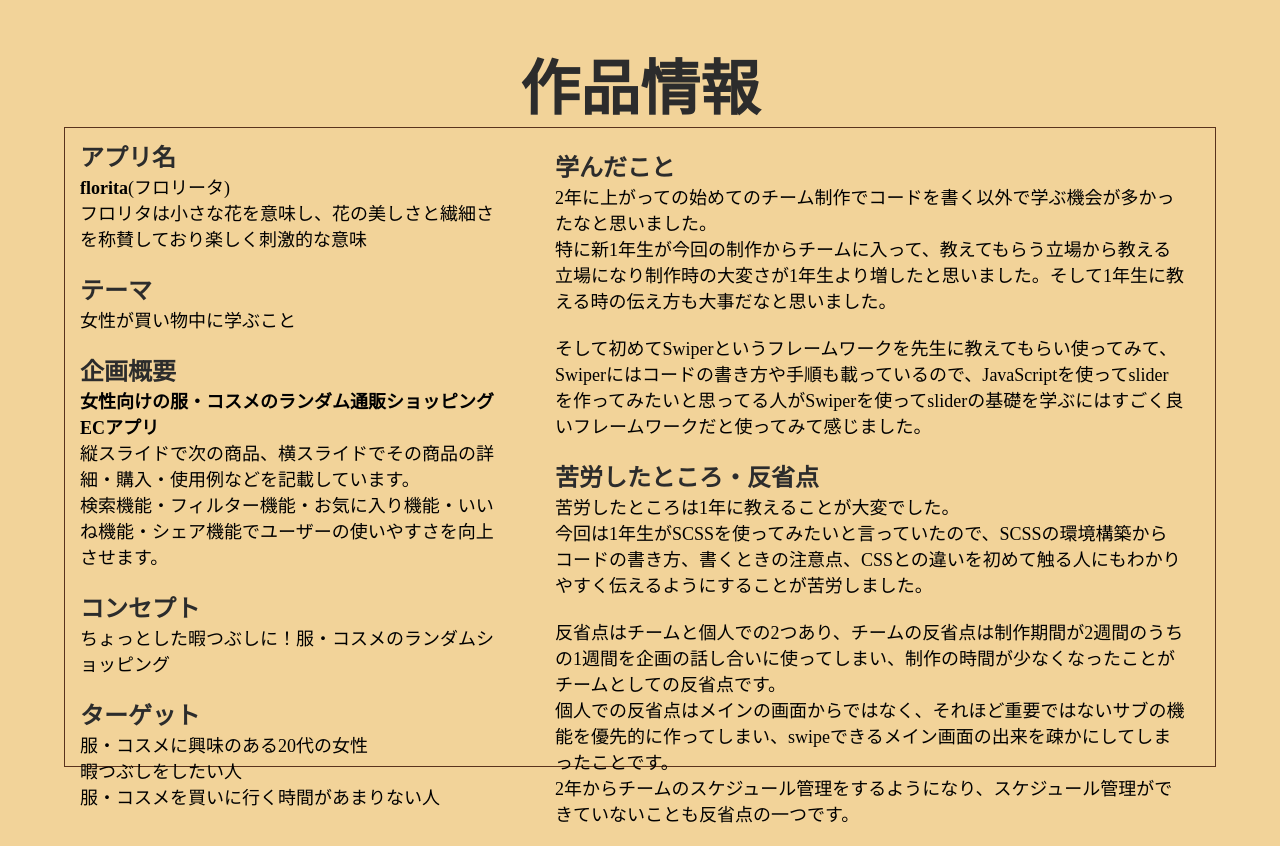
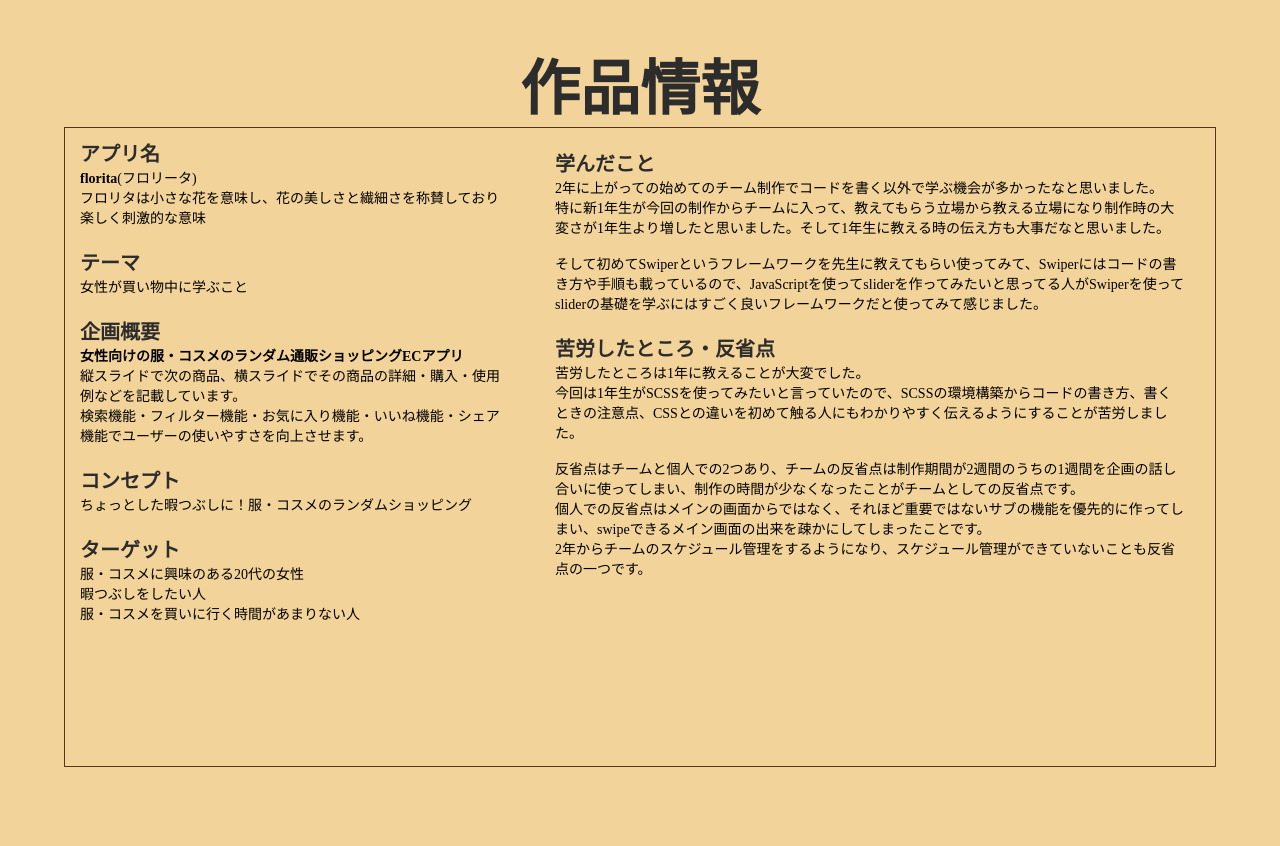
Before and after one commit to SuzakiKaito/portfolio2, a plain HTML site: page public/florita.html in a window 1280 px wide. Shown: the part 820-1666 px from the top of the page. After the commit the page ends 1620 px from the top, so only its background shows below. Drawn offline with Linux system fonts and the light colour scheme.

Commit message:
clickサーバーの手直し

```diff
--- a/src/sass/florita.scss
+++ b/src/sass/florita.scss
@@ -30,6 +30,7 @@ body{
   height: 100vh;
   margin-top: 20px;
   display: flex;
+  // margin: 0 auto;
   justify-content: center;
   align-items: center;
   flex-wrap: wrap;
@@ -251,12 +252,12 @@ body{
             margin: 10px 15px;
             // width: 40%;
             h2{
-              font-size: 24px;
+              font-size: 20px;
               margin: 0;
               text-align: left;
             }
             p{
-              font-size: 18px;
+              font-size: 14px;
               span{
                 font-weight: bold;
               }
@@ -269,12 +270,12 @@ body{
             margin: 20px 30px;
             // width: 40%;
             h2{
-              font-size: 24px;
+              font-size: 20px;
               margin: 0;
               text-align: left;
             }
             p{
-              font-size: 18px;
+              font-size: 14px;
             }
           }
           // height: 100%;
```
Also changed, not shown: public/css/florita.css.
